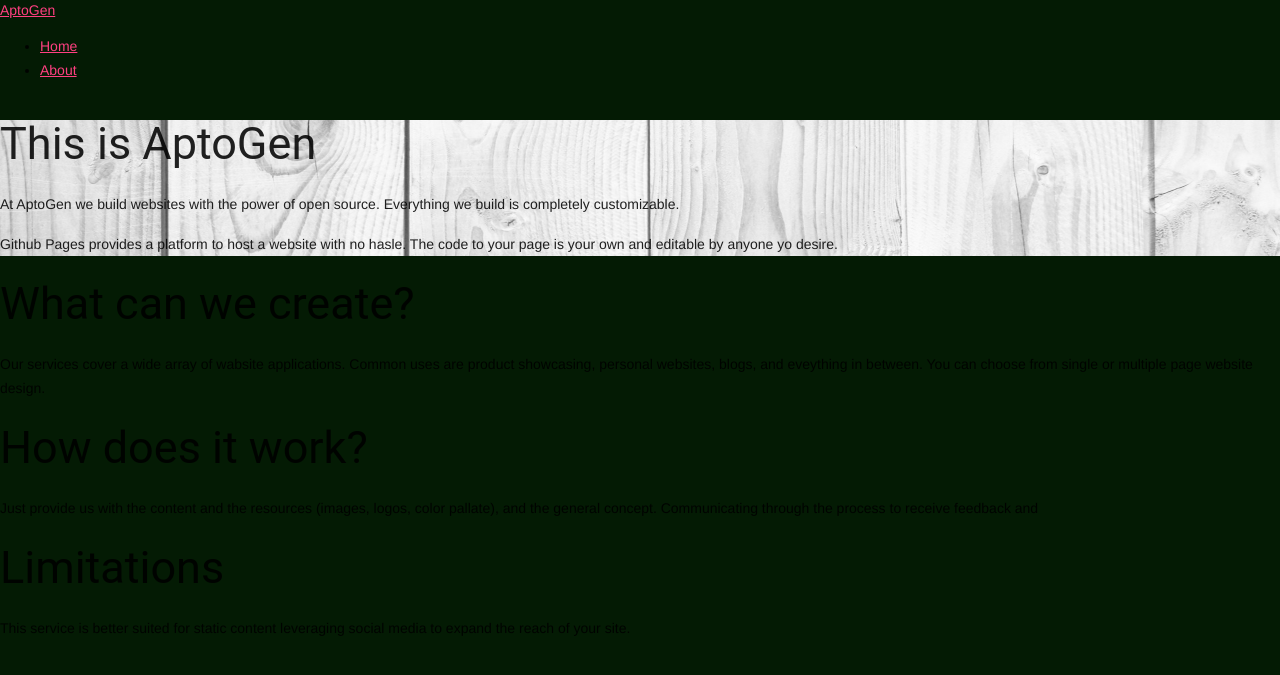
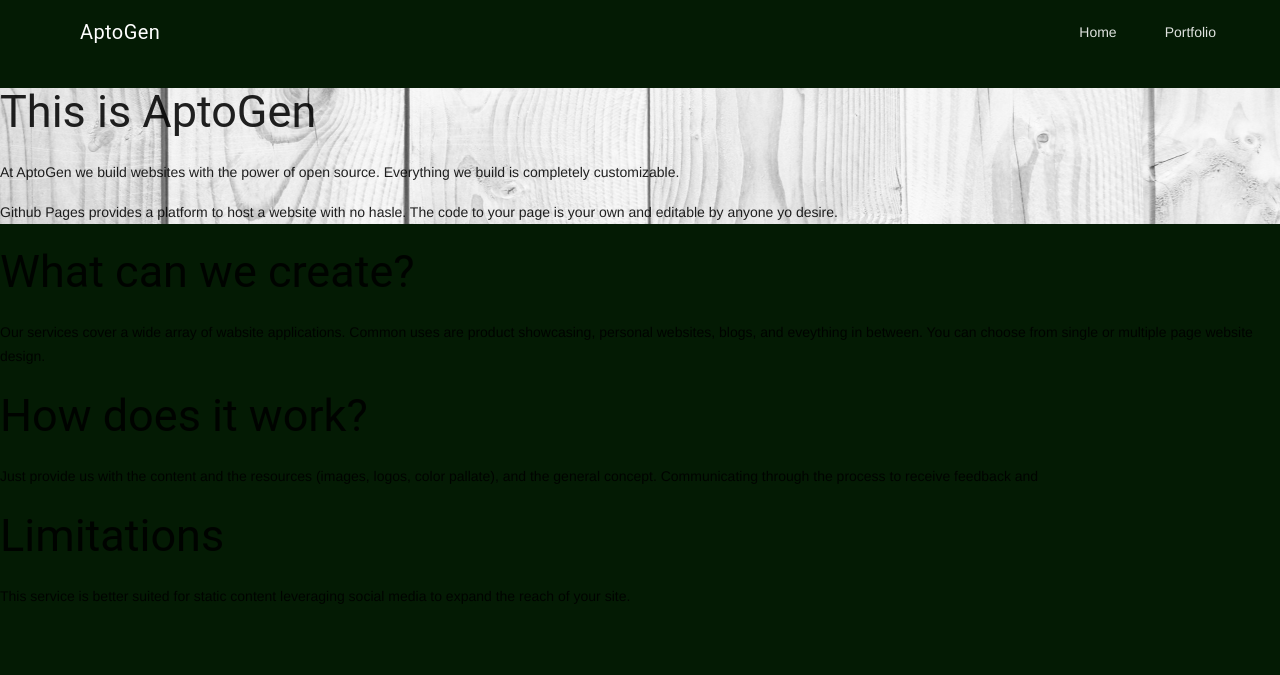
Before and after one commit to karloluis/AptoGen, a Jekyll site: the page built from index.html, in a window 1280 px wide. Shown: the top 675 px of the page. Built offline with Jekyll 4.4.1, drawn with Linux system fonts in a browser that asks for light colours.

Commit message:
MDL functionality

```diff
--- a/_includes/nav.html
+++ b/_includes/nav.html
@@ -1,13 +1,13 @@
-<header>
-  <nav class="navbar">
-
-    <div class="navbar-header">
-      <a class="navbar-brand" href="#">AptoGen</a>
-    </div>
-    <ul class="nav navbar-nav">
-      <li class="{{ page.home }}"><a href="{{ site.baseurl }}/">Home</a></li>
-      <li class="{{ page.about }}"><a href="{{ site.baseurl }}/about">About</a></li>
-    </ul>
-
-  </nav>
+<header class="mdl-layout__header mdl-layout__header--transparent">
+  <div class="mdl-layout__header-row">
+    <!-- Title -->
+    <span class="mdl-layout-title">AptoGen</span>
+    <!-- Add spacer, to align navigation to the right -->
+    <div class="mdl-layout-spacer"></div>
+    <!-- Navigation -->
+    <nav class="mdl-navigation mdl-js-ripple-effect ">
+      <a class="mdl-navigation__link {{ page.home }}" href="">Home</a>
+      <a class="mdl-navigation__link {{ page.projects }}" href="">Portfolio</a>
+    </nav>
+  </div>
 </header>
```
